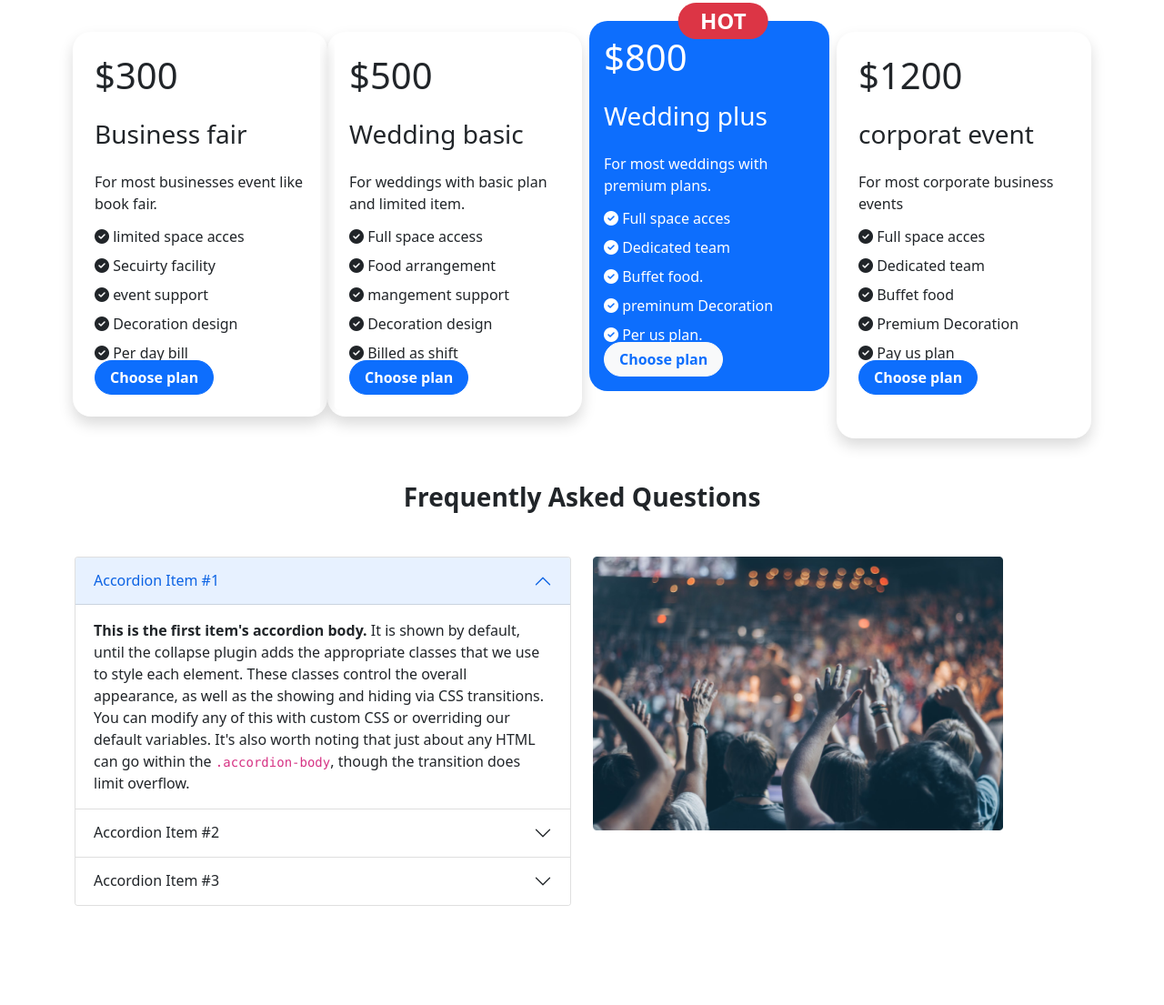
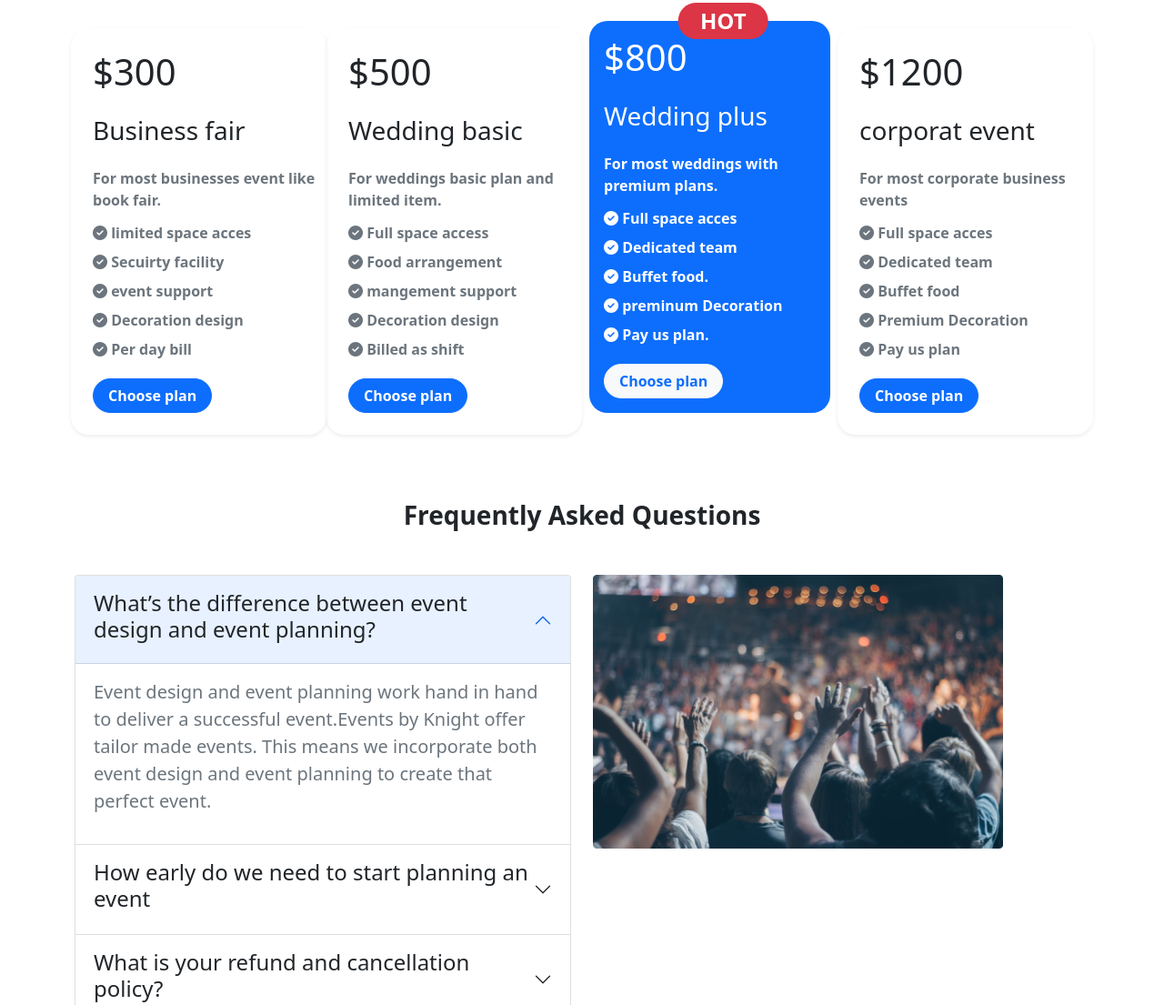
Before and after one commit to mamaruf04/Convention-center, a plain HTML site: page index.html in a window 1280 px wide. Shown: the part 706-1811 px from the top of the page at 91% size. Before the commit the page ends 1750 px from the top, so only its background shows below. Drawn offline with nearby package versions, Linux system fonts and the light colour scheme.

Commit message:
question-section-added

```diff
--- a/css/style.css
+++ b/css/style.css
@@ -1,3 +1,6 @@
+.carousel-text{
+    margin: 150px;
+}
 .radious{
     border-radius: 20px;
 }
--- a/index.html
+++ b/index.html
@@ -17,23 +17,23 @@
         <!-- navigation -->
         <nav class="navbar navbar-expand-lg navbar-light p-3">
             <div class="container-fluid">
-              <a class="navbar-brand" href="#">Umair Convention Center</a>
+              <a class="navbar-brand fw-bold" href="#">Umair Convention</a>
               <button class="navbar-toggler" type="button" data-bs-toggle="collapse" data-bs-target="#navbarSupportedContent" aria-controls="navbarSupportedContent" aria-expanded="false" aria-label="Toggle navigation">
                 <span class="navbar-toggler-icon"></span>
               </button>
               <div class="collapse navbar-collapse" id="navbarSupportedContent">
                 <ul class="navbar-nav ms-auto mb-2 mb-lg-0">
                   <li class="nav-item">
-                    <a class="nav-link" aria-current="page" href="#">Home</a>
+                    <a class="nav-link fw-bold" aria-current="page" href="#">Home</a>
                   </li>
                   <li class="nav-item">
-                    <a class="nav-link" href="#">About us</a>
+                    <a class="nav-link fw-bold" href="#">About us</a>
                   </li>
                   <li class="nav-item">
-                    <a class="nav-link" href="#">Contact</a>
+                    <a class="nav-link fw-bold" href="#">Contact</a>
                   </li>
                   <li class="nav-item">
-                    <a class="nav-link" href="#">Subscribe</a>
+                    <a class="nav-link fw-bold" href="#">Subscribe</a>
                   </li>
                 </ul>
               </div>
@@ -52,29 +52,29 @@
               <div class="carousel-inner">
                 <div class="carousel-item active">
                   <img src="images/banner-3.png" class="d-block w-100" alt="...">
-                  <div class="carousel-caption d-none d-md-block">
+                  <div class="carousel-caption d-none d-md-block carousel-text">
                     <h5 class="display-4 fw-bold">The perfect venue for your next event</h5>
-                    <p>Amet minim mollit non deserunt ullamco est sit aliqua
+                    <p class="fs-5">Amet minim mollit non deserunt ullamco est sit aliqua
                     dolor do amet sint. Velit officia consequat duis enim velit</p>
-                    <button type="button" class="btn btn-light text-primary fw-bold mb-4">Book Now</button>
+                    <button type="button" class="btn-lg btn-light text-primary fw-bold">Book Now</button>
                   </div>
                 </div>
                 <div class="carousel-item">
                   <img src="images/banner-2.png" class="d-block w-100" alt="...">
-                  <div class="carousel-caption d-none d-md-block">
+                  <div class="carousel-caption d-none d-md-block carousel-text">
                     <h5 class="display-4 fw-bold">The perfect venue for your next even </h5>
-                    <p>Amet minim mollit non deserunt ullamco est sit aliqua
+                    <p class="fs-5">Amet minim mollit non deserunt ullamco est sit aliqua
                     dolor do amet sint. Velit officia consequat duis enim velit</p>
-                    <button type="button" class="btn btn-light text-primary fw-bold mb-4">Book Now</button>
+                    <button type="button" class="btn-lg btn-light text-primary fw-bold">Book Now</button>
                   </div>
                 </div>
                 <div class="carousel-item">
-                  <img src="images/banner-3.png" class="d-block w-100" alt="...">
-                  <div class="carousel-caption d-none d-md-block m-5">
+                  <img src="images/banner-1.png" class="d-block w-100" alt="...">
+                  <div class="carousel-caption d-none d-md-block carousel-text">
                     <h5 class="display-4 fw-bold">The perfect venue for your next even </h5>
-                    <p>Amet minim mollit non deserunt ullamco est sit aliqua
+                    <p class="fs-5">Amet minim mollit non deserunt ullamco est sit aliqua
                     dolor do amet sint. Velit officia consequat duis enim velit.</p>
-                    <button type="button" class="btn btn-light text-primary fw-bold mb-4">Book Now</button>
+                    <button type="button" class="btn-lg btn-light text-primary fw-bold">Book Now</button>
                   </div>
                 </div>
               </div>
@@ -90,38 +90,38 @@
         </section>
         <section class="container my-5">
           <h3 class="fw-bold text-center mb-5">Our Packages</h3>
-          <div class="row row-cols-1 row-cols-md-3 row-cols-lg-4 g-1">
-            <div class="col my-4 p-2 shadow radious">
+          <div class="row row-cols-1 row-cols-md-3 row-cols-lg-4 g-2">
+            <div class="col my-4 p-2 shadow-sm radious">
               <div class="card border-0">
                 <div class="card-body pe-0">
                   <h1 class="card-title">$300</h1>
                   <h3 class="card-subtitle my-4">Business fair</h3>
-                    <p class="card-text">For most businesses event like book fair.</p>
+                    <p class="card-text text-muted fw-bold">For most businesses event like book fair.</p>
                   <div class="lh-1">
-                    <p class="card-text"><i class="fas fa-check-circle"></i> limited space acces </p>
-                    <p class="card-text"><i class="fas fa-check-circle"></i> Secuirty facility</p>
-                    <p class="card-text"><i class="fas fa-check-circle"></i> event support</p>
-                    <p class="card-text"><i class="fas fa-check-circle"></i> Decoration design</p>
-                    <p class="card-text"><i class="fas fa-check-circle"></i> Per day bill</p>
+                    <p class="card-text text-muted fw-bold"><i class="fas fa-check-circle"></i> limited space acces </p>
+                    <p class="card-text text-muted fw-bold"><i class="fas fa-check-circle"></i> Secuirty facility</p>
+                    <p class="card-text text-muted fw-bold"><i class="fas fa-check-circle"></i> event support</p>
+                    <p class="card-text text-muted fw-bold"><i class="fas fa-check-circle"></i> Decoration design</p>
+                    <p class="card-text text-muted fw-bold"><i class="fas fa-check-circle"></i> Per day bill</p>
                   </div>
-                  <button class="btn btn-primary rounded-pill fw-bold text-white px-3">Choose plan</button>
+                  <button class="btn btn-primary rounded-pill fw-bold text-white px-3 mt-4">Choose plan</button>
                 </div>
               </div>
             </div>
-            <div class="col my-4 p-2 shadow radious">
+            <div class="col my-4 p-2 shadow-sm radious">
               <div class="card border-0">
                 <div class="card-body pe-0">
                   <h1 class="card-title">$500</h1>
                   <h3 class="card-subtitle my-4">Wedding basic</h3>
-                  <p class="card-text">For weddings with basic plan and limited item. </p>
+                  <p class="card-text text-muted fw-bold">For weddings basic plan and limited item. </p>
                   <div class="lh-1">
-                    <p class="card-text"><i class="fas fa-check-circle"></i> Full space access</p>
-                    <p class="card-text"><i class="fas fa-check-circle"></i> Food arrangement</p>
-                    <p class="card-text"><i class="fas fa-check-circle"></i> mangement support</p>
-                    <p class="card-text"><i class="fas fa-check-circle"></i> Decoration design</p>
-                    <p class="card-text"><i class="fas fa-check-circle"></i> Billed as shift</p>
+                    <p class="card-text text-muted fw-bold"><i class="fas fa-check-circle"></i> Full space access</p>
+                    <p class="card-text text-muted fw-bold"><i class="fas fa-check-circle"></i> Food arrangement</p>
+                    <p class="card-text text-muted fw-bold"><i class="fas fa-check-circle"></i> mangement support</p>
+                    <p class="card-text text-muted fw-bold"><i class="fas fa-check-circle"></i> Decoration design</p>
+                    <p class="card-text text-muted fw-bold"><i class="fas fa-check-circle"></i> Billed as shift</p>
                   </div>
-                  <button class="btn btn-primary rounded-pill fw-bold px-3">Choose plan</button>
+                  <button class="btn btn-primary rounded-pill fw-bold px-3 mt-4">Choose plan</button>
                 </div>
               </div>
             </div>
@@ -130,35 +130,35 @@
                 <div class="card-body pe-0">
                   <h1 class="card-title">$800</h1>
                   <h3 class="card-subtitle my-4">Wedding plus</h3>
-                  <p class="card-text">For most weddings with premium plans.</p>
+                  <p class="card-text fw-bold">For most weddings with premium plans.</p>
                   <div class="lh-1">
-                    <p class="card-text"><i class="fas fa-check-circle"></i> Full space acces </p>
-                    <p class="card-text"><i class="fas fa-check-circle"></i> Dedicated team</p>
-                    <p class="card-text"><i class="fas fa-check-circle"></i> Buffet food.</p>
-                    <p class="card-text"><i class="fas fa-check-circle"></i> preminum Decoration</p>
-                    <p class="card-text"><i class="fas fa-check-circle"></i> Per us plan.</p>
+                    <p class="card-text fw-bold"><i class="fas fa-check-circle"></i> Full space acces </p>
+                    <p class="card-text fw-bold"><i class="fas fa-check-circle"></i> Dedicated team</p>
+                    <p class="card-text fw-bold"><i class="fas fa-check-circle"></i> Buffet food.</p>
+                    <p class="card-text fw-bold"><i class="fas fa-check-circle"></i> preminum Decoration</p>
+                    <p class="card-text fw-bold"><i class="fas fa-check-circle"></i> Pay us plan.</p>
                   </div>
-                  <button class="btn btn-light text-primary rounded-pill px-3 fw-bold">Choose plan</button>
+                  <button class="btn btn-light text-primary rounded-pill px-3 fw-bold mt-4">Choose plan</button>
                   <span class="position-absolute top-0 translate-middle badge rounded-pill bg-danger py-2 px-4 fs-4">
                     HOT
                   </span>
                 </div>
               </div>
             </div>
-            <div class="col mt-4 p-2 shadow radious">
+            <div class="col my-4 p-2 shadow-sm radious">
               <div class="card border-0">
                 <div class="card-body pe-0">
                   <h1 class="card-title">$1200</h1>
                   <h3 class="card-subtitle my-4">corporat event</h3>
-                  <p class="card-text">For most corporate business events</p>
+                  <p class="card-text text-muted fw-bold">For most corporate business events</p>
                   <div class="lh-1">
-                    <p class="card-text"><i class="fas fa-check-circle"></i> Full space acces </p>
-                    <p class="card-text"><i class="fas fa-check-circle"></i> Dedicated team</p>
-                    <p class="card-text"><i class="fas fa-check-circle"></i> Buffet food</p>
-                    <p class="card-text"><i class="fas fa-check-circle"></i> Premium Decoration</p>
-                    <p class="card-text"><i class="fas fa-check-circle"></i> Pay us plan</p>
+                    <p class="card-text text-muted fw-bold"><i class="fas fa-check-circle"></i> Full space acces </p>
+                    <p class="card-text text-muted fw-bold"><i class="fas fa-check-circle"></i> Dedicated team</p>
+                    <p class="card-text text-muted fw-bold"><i class="fas fa-check-circle"></i> Buffet food</p>
+                    <p class="card-text text-muted fw-bold"><i class="fas fa-check-circle"></i> Premium Decoration</p>
+                    <p class="card-text text-muted fw-bold"><i class="fas fa-check-circle"></i> Pay us plan</p>
                   </div>
-                  <button class="btn btn-primary rounded-pill fw-bold px-3">Choose plan</button>
+                  <button class="btn btn-primary rounded-pill fw-bold px-3 mt-4">Choose plan</button>
                 </div>
               </div>
             </div>
@@ -174,36 +174,58 @@
                 <div class="accordion-item">
                   <h2 class="accordion-header" id="panelsStayOpen-headingOne">
                     <button class="accordion-button" type="button" data-bs-toggle="collapse" data-bs-target="#panelsStayOpen-collapseOne" aria-expanded="true" aria-controls="panelsStayOpen-collapseOne">
-                      Accordion Item #1
+                      <h4 class="text-dark">What’s the difference between event design and event planning?</h4>
                     </button>
                   </h2>
                   <div id="panelsStayOpen-collapseOne" class="accordion-collapse collapse show" aria-labelledby="panelsStayOpen-headingOne">
                     <div class="accordion-body">
-                      <strong>This is the first item's accordion body.</strong> It is shown by default, until the collapse plugin adds the appropriate classes that we use to style each element. These classes control the overall appearance, as well as the showing and hiding via CSS transitions. You can modify any of this with custom CSS or overriding our default variables. It's also worth noting that just about any HTML can go within the <code>.accordion-body</code>, though the transition does limit overflow.
+                      <p class="text-muted fs-5">Event design and event planning work hand in hand to deliver a
+                        successful event.Events by Knight offer tailor made events. This means we incorporate both event design and event planning to create that perfect event.</p>
                     </div>
                   </div>
                 </div>
                 <div class="accordion-item">
                   <h2 class="accordion-header" id="panelsStayOpen-headingTwo">
                     <button class="accordion-button collapsed" type="button" data-bs-toggle="collapse" data-bs-target="#panelsStayOpen-collapseTwo" aria-expanded="false" aria-controls="panelsStayOpen-collapseTwo">
-                      Accordion Item #2
+                      <h4 class="text-dark">How early do we need to start planning an event</h4>
                     </button>
                   </h2>
                   <div id="panelsStayOpen-collapseTwo" class="accordion-collapse collapse" aria-labelledby="panelsStayOpen-headingTwo">
                     <div class="accordion-body">
-                      <strong>This is the second item's accordion body.</strong> It is hidden by default, until the collapse plugin adds the appropriate classes that we use to style each element. These classes control the overall appearance, as well as the showing and hiding via CSS transitions. You can modify any of this with custom CSS or overriding our default variables. It's also worth noting that just about any HTML can go within the <code>.accordion-body</code>, though the transition does limit overflow.
+                      <p class="text-muted fs-5">Event design and event planning work hand in hand to deliver a
+                        successful event.Events by Knight offer tailor made events. This
+                        means we incorporate both event design and event planning to
+                        create that perfect event.</p>
                     </div>
                   </div>
                 </div>
                 <div class="accordion-item">
                   <h2 class="accordion-header" id="panelsStayOpen-headingThree">
                     <button class="accordion-button collapsed" type="button" data-bs-toggle="collapse" data-bs-target="#panelsStayOpen-collapseThree" aria-expanded="false" aria-controls="panelsStayOpen-collapseThree">
-                      Accordion Item #3
+                      <h4 class="text-dark">What is your refund and cancellation policy?</h4>
                     </button>
                   </h2>
                   <div id="panelsStayOpen-collapseThree" class="accordion-collapse collapse" aria-labelledby="panelsStayOpen-headingThree">
                     <div class="accordion-body">
-                      <strong>This is the third item's accordion body.</strong> It is hidden by default, until the collapse plugin adds the appropriate classes that we use to style each element. These classes control the overall appearance, as well as the showing and hiding via CSS transitions. You can modify any of this with custom CSS or overriding our default variables. It's also worth noting that just about any HTML can go within the <code>.accordion-body</code>, though the transition does limit overflow.
+                      <p class="text-muted fs-5">Event design and event planning work hand in hand to deliver a
+                        successful event.Events by Knight offer tailor made events. This
+                        means we incorporate both event design and event planning to
+                        create that perfect event.</p>
+                    </div>
+                  </div>
+                </div>
+                <div class="accordion-item">
+                  <h2 class="accordion-header" id="panelsStayOpen-heading">
+                    <button class="accordion-button collapsed" type="button" data-bs-toggle="collapse" data-bs-target="#panelsStayOpen-collapseFour" aria-expanded="false" aria-controls="panelsStayOpen-collapseFour">
+                      <h4 class="text-dark">How do you keep budgets on track?</h4>
+                    </button>
+                  </h2>
+                  <div id="panelsStayOpen-collapseFour" class="accordion-collapse collapse" aria-labelledby="panelsStayOpen-headingFour">
+                    <div class="accordion-body">
+                      <p class="text-muted fs-5">Event design and event planning work hand in hand to deliver a
+                        successful event.Events by Knight offer tailor made events. This
+                        means we incorporate both event design and event planning to
+                        create that perfect event.</p>
                     </div>
                   </div>
                 </div>
```
Also changed, not shown: images/20220124_222239_0000.png (added), images/banner-1.png (added), images/banner-2.png, images/banner-9.png (added).
